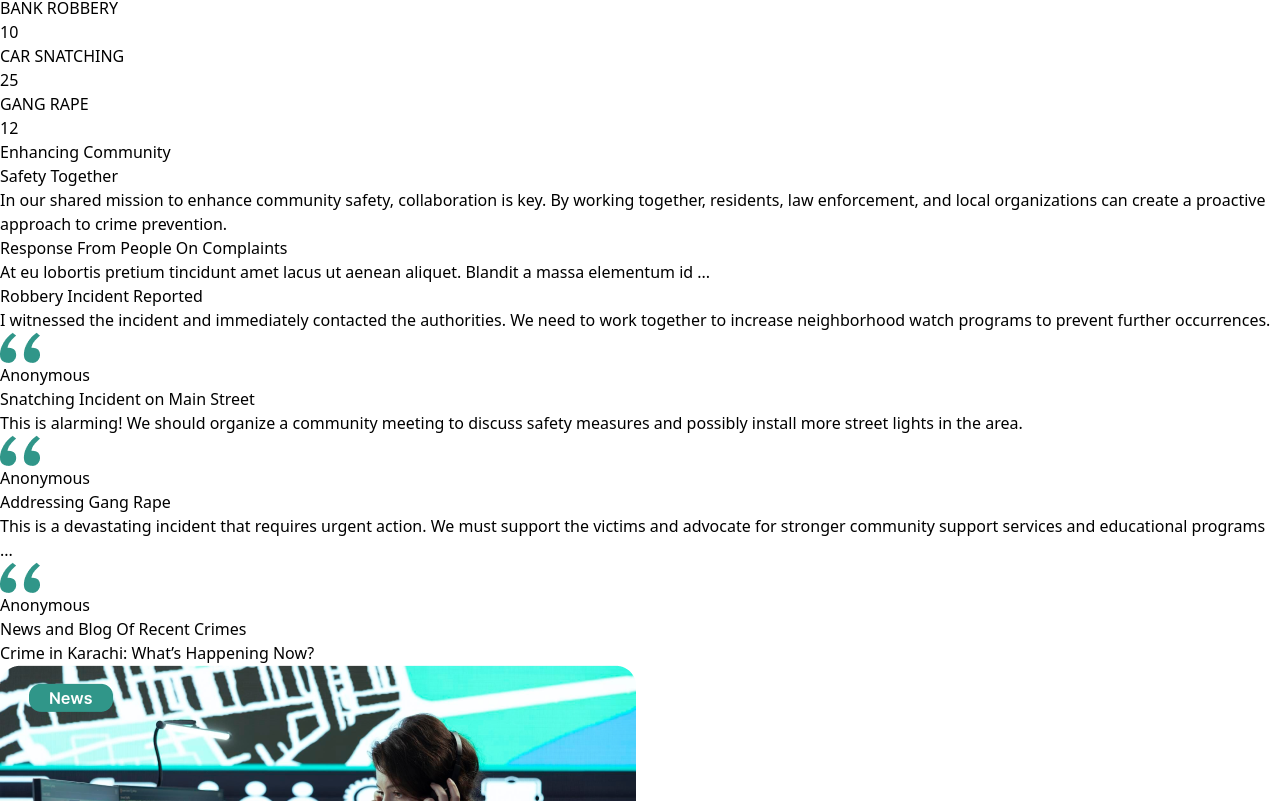
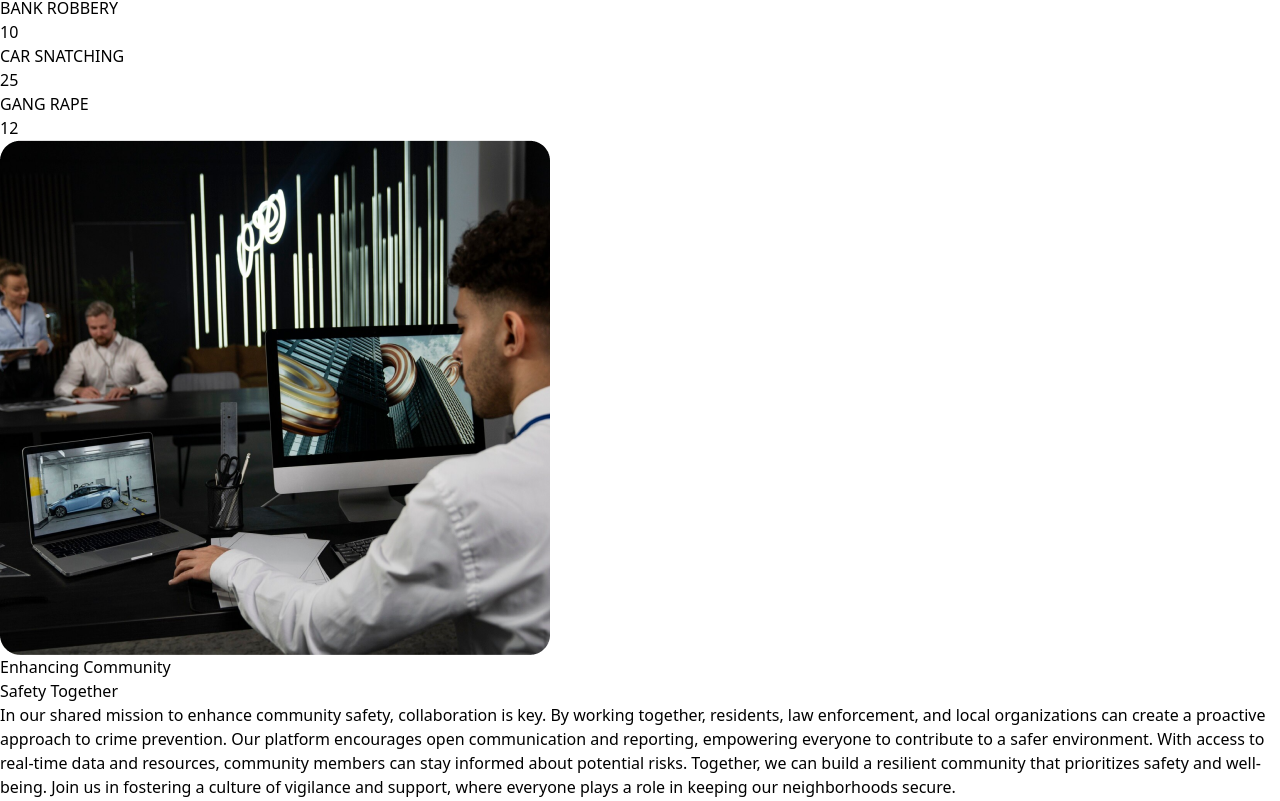
Before and after one commit to mudassirarif17/crime-report, a React (Vite) app: page / in a window 1280 px wide. Shown: the part 959-1760 px from the top of the page. Built offline with nearby package versions, Linux system fonts and the light colour scheme.

Commit message:
home section is ready

```diff
--- a/src/Pages/Home.jsx
+++ b/src/Pages/Home.jsx
@@ -6,6 +6,7 @@ import quotes from "../assets/Quotes.png";
 import blog1 from "../assets/blog1.png";
 import blog2 from "../assets/blog2.png";
 import arrow from "../assets/arrow-right.png";
+import laptopPeople from "../assets/laptop-people.png";
 
 
 
@@ -100,22 +101,16 @@ const Home = () => {
           </div>
         </div>
 
-        <div className="community flex flex-col md:flex-row justify-between items-center">
-            <div className="comm-left flex  justify-between gap-2 w-[100%] md:w-[45%] h-[50vh]">
-              <div className="comm-left-l">
-                {/* <img className='h-[50vh] w-[32vh] md:w-[37vh]' src={laptop} alt="" /> */}
-              </div>
-              <div className="comm-left-r flex flex-col justify-between">
-                {/* <img className='h-[28vh] w-[33vh] md:w-[38vh]' src={manLaptop} alt="" /> */}
-                {/* <img className='h-[20vh] w-[33vh] md:w-[38vh]' src={community} alt="" /> */}
-              </div>
+        <div className="community flex md:w-[65vw] mx-auto flex-col md:flex-row md:justify-between items-center my-5">
+            <div className="comm-left flex  justify-between gap-2 w-[90%] md:w-[45%] h-[50vh]">
+              <img src={laptopPeople} alt="" />
             </div>
 
-            <div className="comm-right md:w-[50%] ">
+            <div className="comm-right w-[93%] md:w-[50%] ">
               <div className="top px-4">
                 <h1 className='font-bold text-lg md:text-4xl my-2'>Enhancing Community</h1>
                 <h1 className='font-bold text-lg md:text-4xl text-[#309689] my-2'>Safety Together</h1>
-                <p className='font-light text-sm'>In our shared mission to enhance community safety, collaboration is key. By working together, residents, law enforcement, and local organizations can create a proactive approach to crime prevention. </p>
+                <p className='font-light text-sm'>In our shared mission to enhance community safety, collaboration is key. By working together, residents, law enforcement, and local organizations can create a proactive approach to crime prevention. Our platform encourages open communication and reporting, empowering everyone to contribute to a safer environment. With access to real-time data and resources, community members can stay informed about potential risks. Together, we can build a resilient community that prioritizes safety and well-being. Join us in fostering a culture of vigilance and support, where everyone plays a role in keeping our neighborhoods secure.</p>
               </div>
 
               <div className="btm px-4 my-4">
@@ -132,7 +127,7 @@ const Home = () => {
           </div>
 
         <div className="response-people bg-[#dffaf6] mt-10">
-            <h1 className='text-center font-bold text-4xl py-5'>Response From People On Complaints</h1>
+            <h1 className='text-center font-bold text-3xl py-5'>Response From People On Complaints</h1>
             <p className='text-center font-light'>At eu lobortis pretium tincidunt amet lacus ut aenean aliquet. Blandit a massa elementum id ...</p>
           <div class="grid w-[85%] mx-auto cols-1 md:grid-cols-3 gap-4 py-10">
 
```
Also changed, not shown: src/assets/laptop-people.png (added).
